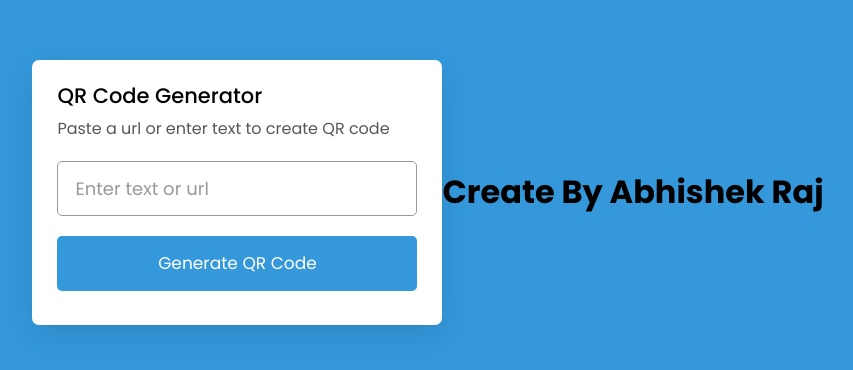
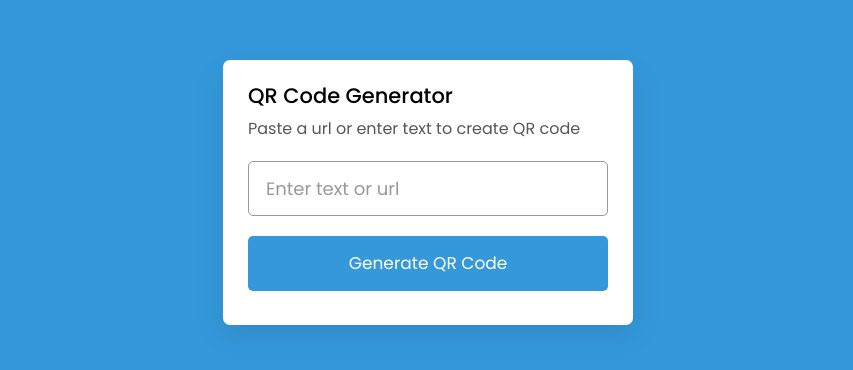
Before and after one commit to abhishekkumarraj966/QR_code_generator, a plain HTML site: page index.html in a window 1280 px wide. Shown: the part 208-578 px from the top of the page, without its empty margins (212-1065 px from the left). Drawn offline with Linux system fonts and the light colour scheme.

Commit message:
Update index.html

```diff
--- a/index.html
+++ b/index.html
@@ -22,10 +22,7 @@
         <img src="" alt="qr-code">
       </div>
     </div>
- <br />
-<h1 style={{ fontSize: "24px", fontWeight: "normal", color: "#000", textAlign: "center" }}>
-  Create By Abhishek Raj
-</h1>
+
 
 
     <script src="script.js"></script>
```
